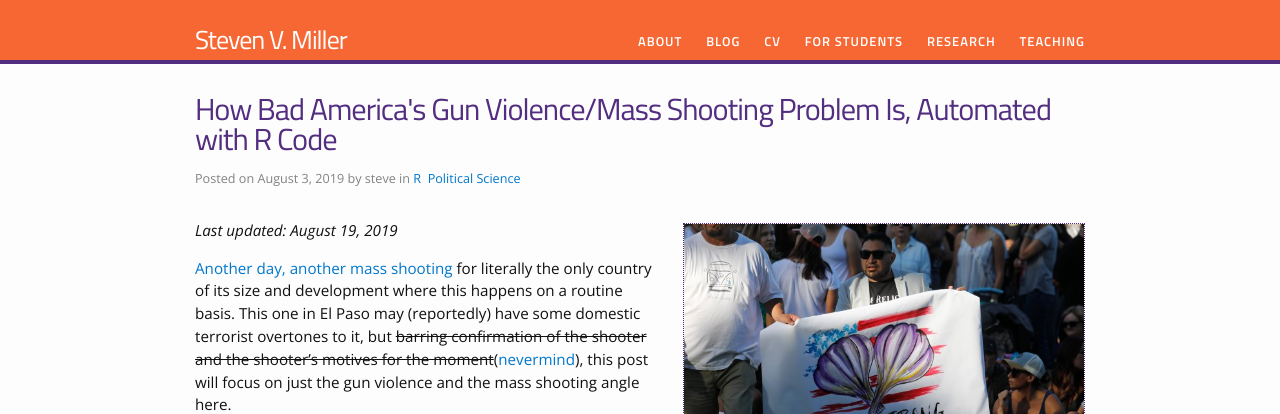
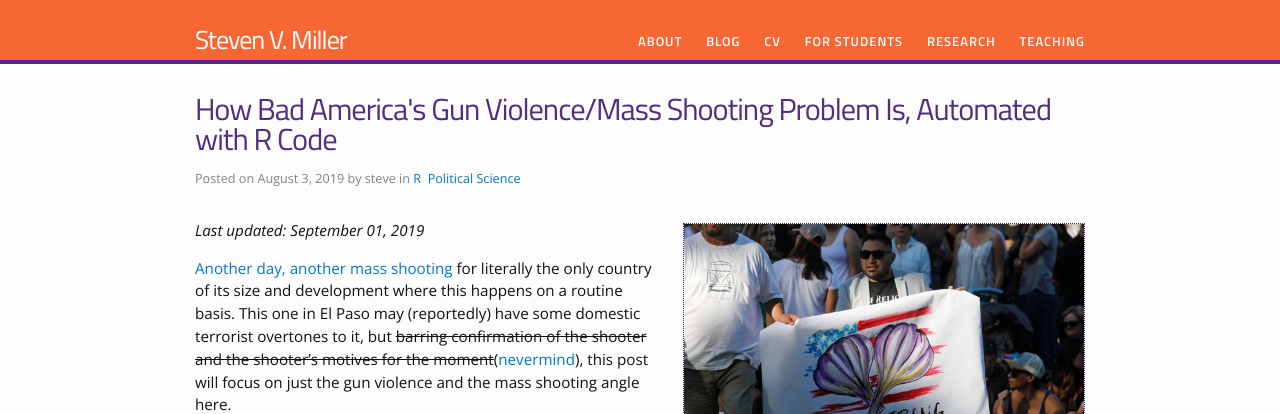
Before and after one commit to svmiller/svmiller.github.io, a Jekyll site: the page built from _posts/2019-08-03-how-bad-is-americas-gun-violence-mass-shooting-problem-in-a-few-lines-of-r-code.md, in a window 1280 px wide and 900 px high. Shown: the top 414 px of the window. Built offline with Jekyll 4.4.1, drawn with Linux system fonts in a browser that asks for light colours; nearby versions of some CDN libraries; some web fonts are replaced; comment, search, counter and statistics services are not loaded.

Commit message:
update mass shooting/gun violence post after Odessa

```diff
--- a/_posts/2019-08-03-how-bad-is-americas-gun-violence-mass-shooting-problem-in-a-few-lines-of-r-code.md
+++ b/_posts/2019-08-03-how-bad-is-americas-gun-violence-mass-shooting-problem-in-a-few-lines-of-r-code.md
@@ -22,7 +22,7 @@
 
 {% include image.html url="/images/gilroy-strong.jpg" caption="Artist Ignacio 'Nacho' Moya carries a sign he made during a vigil for the victims of the Gilroy Garlic Festival Shooting (Nhat V. Meyer/Bay Area News Group)" width=400 align="right" %}
 
-*Last updated: August 19, 2019*
+*Last updated: September 01, 2019*
 
 [Another day, another mass shooting](https://www.cnn.com/2019/08/03/us/el-paso-shooting/index.html) for literally the only country of its size and development where this happens on a routine basis. This one in El Paso may (reportedly) have some domestic terrorist overtones to it, but ~~barring confirmation of the shooter and the shooter's motives for the moment~~([nevermind](https://www.nytimes.com/2019/08/03/us/patrick-crusius-el-paso-shooter-manifesto.html)), this post will focus on just the gun violence and the mass shooting angle here.
 
```
Also changed, not shown: images/firearm-homicide-rate-data-usa-peer-countries-yearly-faceted-1.png, images/us-mass-shootings-by-year-1982-present-1.png.
